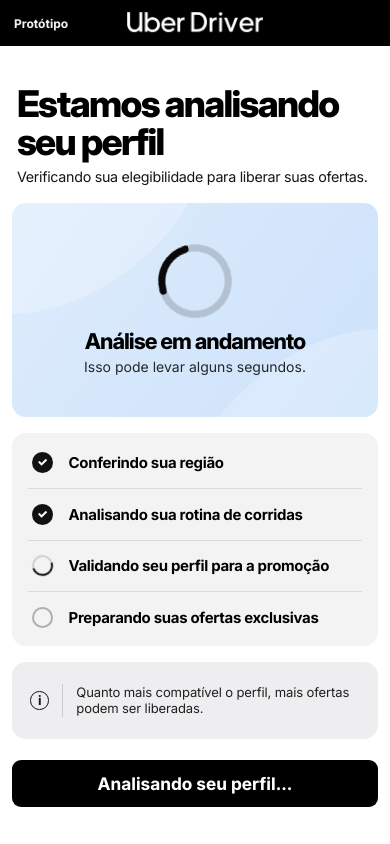
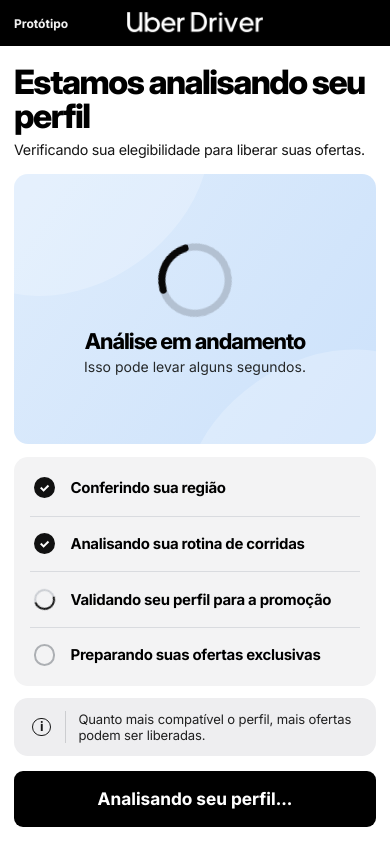
Before and after one commit to jetwater171-debug/uber-100k, a plain HTML site: page analise.html in a window 390 px wide. Drawn offline with Linux system fonts and the light colour scheme.

Commit message:
Ajusta o espaçamento da análise no celular

```diff
--- a/analise.css
+++ b/analise.css
@@ -806,6 +806,28 @@
 @media (orientation: portrait) and (max-width: 600px) {
   .review-screen main.layout { max-width: none; }
 
+  .review-page {
+    grid-template-rows: auto minmax(min-content, 1fr) auto;
+    align-content: stretch;
+    gap: clamp(9px, 1.8dvh, 16px);
+    padding: var(--phone-start) var(--phone-gutter) var(--page-bottom);
+  }
+
+  .review-intro { padding-inline: 0; }
+  .review-intro h1 { font-size: clamp(24px, min(8.6cqw, 5.7dvh), 44px); }
+  .review-panel {
+    grid-template-rows: minmax(min-content, 1.18fr) minmax(min-content, 1fr) auto;
+    gap: clamp(7px, 1.45dvh, 14px);
+  }
+
+  .review-visual { min-height: clamp(112px, 20dvh, 176px); }
+  .review-checks { display: grid; grid-auto-rows: minmax(min-content, 1fr); }
+  .review-row { min-height: clamp(29px, 4.75dvh, 42px); }
+  .review-note { min-height: clamp(42px, 6.3dvh, 61px); }
+
+  .review-actions { margin-top: 0; }
+  .review-actions, .review-simulation { min-height: var(--phone-action-height); }
+
   .approved-page {
     --offers-gutter: var(--phone-gutter);
     grid-template-rows: auto auto auto minmax(min-content, 1fr) auto;
@@ -823,6 +845,18 @@
 
   .approved-summary { padding-block: 6px; }
   .approved-action.primary-action { min-height: var(--phone-action-height); }
+}
+
+@media (orientation: portrait) and (max-width: 600px) and (max-height: 530px) {
+  .review-page { gap: 6px; }
+  .review-panel {
+    grid-template-rows: auto auto auto;
+    align-content: space-between;
+    gap: 6px;
+  }
+  .review-visual { min-height: clamp(78px, 17.5dvh, 94px); }
+  .review-row { min-height: 24px; }
+  .review-note { min-height: 0; }
 }
 
 @media (orientation: portrait) and (max-width: 600px), (orientation: landscape) and (min-width: 540px) and (max-height: 480px) {
--- a/analise.html
+++ b/analise.html
@@ -6,7 +6,7 @@
   <meta name="theme-color" content="#000000">
   <title>Análise do perfil | Uber Driver</title>
   <link rel="stylesheet" href="styles.css?v=44">
-  <link rel="stylesheet" href="analise.css?v=30">
+  <link rel="stylesheet" href="analise.css?v=32">
   <script src="fluxo.js?v=1" defer></script>
   <script src="analise.js?v=16" defer></script>
 </head>
```
